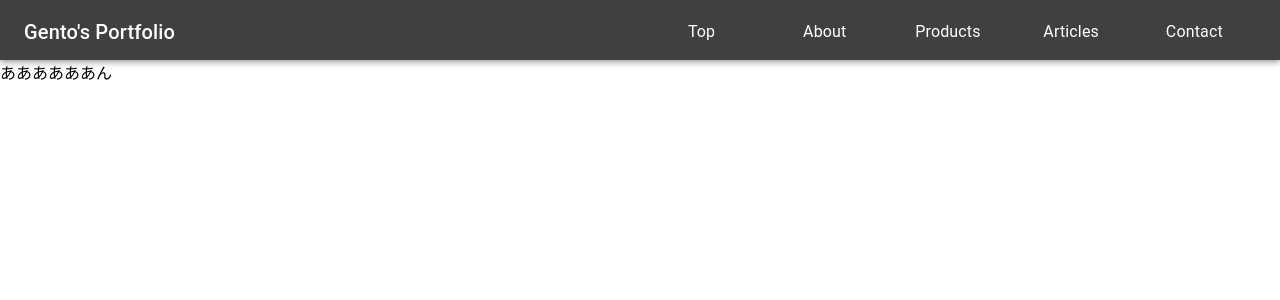
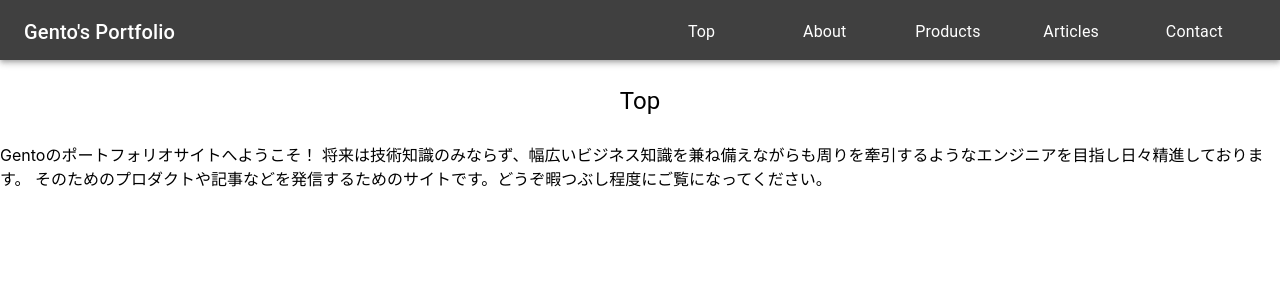
Before and after one commit to gento-ogane/gento-ogane.github.io, a React (Create React App) app: page / in a window 1280 px wide. Shown: the top 300 px of the page. Built offline with nearby package versions, Linux system fonts and the light colour scheme.

Commit message:
add titletext

```diff
--- a/src/views/Pages/About.tsx
+++ b/src/views/Pages/About.tsx
@@ -1,12 +1,17 @@
 import * as React from "react";
+import styled from "styled-components";
+import TitleText from "../atoms/TitleText";
 
+const About: React.FC = (props) => {
+  return (
+    <Wrap>
+      <TitleText variant="h5">About</TitleText>
+    </Wrap>
+  );
+};
 
-const About:React.FC=props=>{
+const Wrap = styled.div`
+  width: 100%;
+`;
 
-return (<>
-
-about
-</>)
-}
-
-export default About
+export default About;
--- a/src/views/Pages/Articles.tsx
+++ b/src/views/Pages/Articles.tsx
@@ -1,12 +1,16 @@
 import * as React from "react";
+import styled from "styled-components";
+import TitleText from "../atoms/TitleText";
 
+const Articles: React.FC = (props) => {
+  return (
+    <Wrap>
+      <TitleText variant="h5">Articles</TitleText>
+    </Wrap>
+  );
+};
+const Wrap = styled.div`
+  width: 100%;
+`;
 
-const Articles:React.FC=props=>{
-
-return (<>
-
-articles
-</>)
-}
-
-export default Articles
+export default Articles;
--- a/src/views/Pages/Contact.tsx
+++ b/src/views/Pages/Contact.tsx
@@ -1,11 +1,17 @@
 import * as React from "react";
+import styled from "styled-components";
+import TitleText from "../atoms/TitleText";
 
+const Contact: React.FC = (props) => {
+  return (
+    <Wrap>
+      <TitleText variant="h5">Contact</TitleText>
+    </Wrap>
+  );
+};
 
-const Contact:React.FC=props=>{
+const Wrap = styled.div`
+  width: 100%;
+`;
 
-return (<>
-Contact
-</>)
-}
-
-export default Contact
+export default Contact;
--- a/src/views/Pages/Products.tsx
+++ b/src/views/Pages/Products.tsx
@@ -1,12 +1,17 @@
 import * as React from "react";
+import styled from "styled-components";
+import TitleText from "../atoms/TitleText";
 
+const Works: React.FC = (props) => {
+  return (
+    <Wrap>
+      <TitleText variant="h5">Products</TitleText>
+    </Wrap>
+  );
+};
 
-const Works:React.FC=props=>{
+const Wrap = styled.div`
+  width: 100%;
+`;
 
-return (<>
-
-works
-</>)
-}
-
-export default Works
+export default Works;
--- a/src/views/Pages/Top.tsx
+++ b/src/views/Pages/Top.tsx
@@ -1,10 +1,18 @@
 import * as React from "react";
+import styled from 'styled-components';
+import TitleText from "../atoms/TitleText";
 
-const Top:React.FC=props=>{
-
-return (<>
-ああああああん
-</>)
-}
-
-export default Top
+const Top: React.FC = (props) => {
+  return (
+    <Wrap>
+      <TitleText variant="h5">Top</TitleText>
+      Gentoのポートフォリオサイトへようこそ！
+      将来は技術知識のみならず、幅広いビジネス知識を兼ね備えながらも周りを牽引するようなエンジニアを目指し日々精進しております。
+      そのためのプロダクトや記事などを発信するためのサイトです。どうぞ暇つぶし程度にご覧になってください。
+    </Wrap>
+  );
+};
+const Wrap = styled.div`
+  width: 100%;
+`;
+export default Top;
--- /dev/null
+++ b/src/views/atoms/TitleText.ts
@@ -0,0 +1,9 @@
+import styled from 'styled-components';
+import Typography  from '@material-ui/core/Typography';
+
+const TitleText=styled(Typography)`
+display:flex;
+justify-content:center;
+margin:25px !important;
+`
+export default TitleText
```
